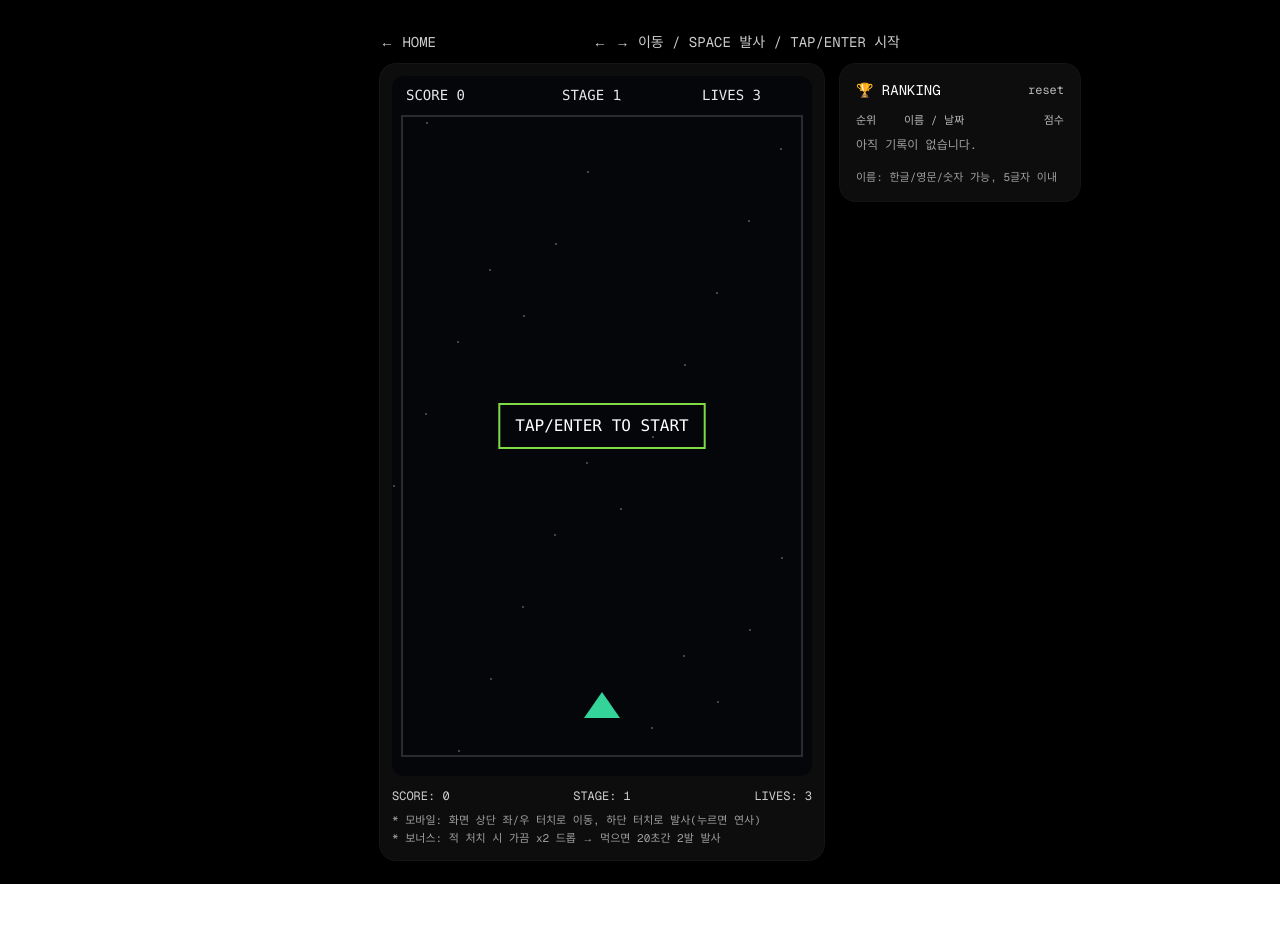
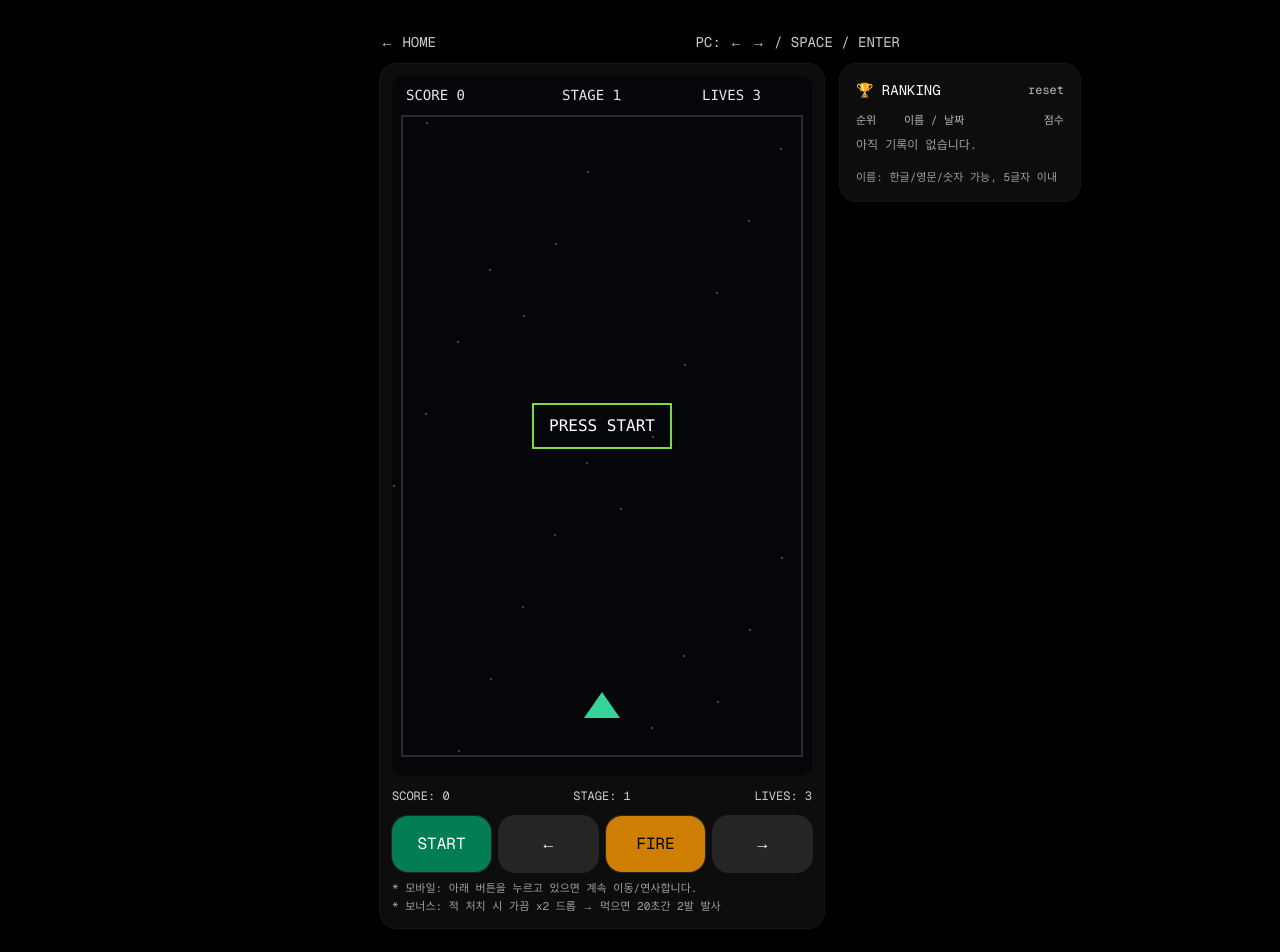
Before and after one commit to btollotus/cal-test-01, a Next.js app: page /galaga in a window 1280 px wide. Before the commit the page ends 884 px from the top, so only its background shows below. Built offline with nearby package versions, Linux system fonts and the light colour scheme.

Commit message:
deploy: intro + online stats

```diff
--- a/app/galaga/page.tsx
+++ b/app/galaga/page.tsx
@@ -43,7 +43,6 @@ const STORAGE_KEY = 'jdg_galaga_leaderboard_v1';
 const MAX_NAME_LEN = 5;
 const MAX_RANK = 20;
 
-// 기준 캔버스(게임 로직은 이 좌표계로 동작)
 const BASE_W = 420;
 const BASE_H = 700;
 
@@ -61,12 +60,6 @@ function formatKST(iso: string) {
   return `${yyyy}-${mm}-${dd} ${hh}:${mi}`;
 }
 
-/**
- * ✅ 한글 5자까지 확실히
- * - 공백 제거
- * - 허용: 한글/영문/숫자/_-
- * - 길이: 최대 5 "글자" (JS는 한글도 1글자=1 length)
- */
 function sanitizeName(input: string) {
   const noSpace = input.replace(/\s+/g, '');
   const only = noSpace.replace(/[^0-9A-Za-z가-힣_-]/g, '');
@@ -145,7 +138,6 @@ export default function GalagaPage() {
   const canvasRef = useRef<HTMLCanvasElement | null>(null);
   const rafRef = useRef<number | null>(null);
 
-  // ✅ 모바일 반응형: 캔버스 실제 표시 크기(px)
   const [viewSize, setViewSize] = useState({ w: BASE_W, h: BASE_H });
 
   const sfx = useSfx();
@@ -163,6 +155,15 @@ export default function GalagaPage() {
 
   const [nameInput, setNameInput] = useState('');
   const [leaderboard, setLeaderboard] = useState<RankRow[]>([]);
+
+  // ✅ 모바일 버튼용 키 상태를 ref로 들고 있음(게임루프는 1번만 등록되므로)
+  const mobileKeysRef = useRef({ left: false, right: false, fire: false });
+  const setMobileKey = (k: 'left' | 'right' | 'fire', v: boolean) => {
+    mobileKeysRef.current[k] = v;
+  };
+  const clearMobileKeys = () => {
+    mobileKeysRef.current = { left: false, right: false, fire: false };
+  };
 
   useEffect(() => {
     try {
@@ -186,12 +187,11 @@ export default function GalagaPage() {
     return copy.slice(0, MAX_RANK);
   }, [leaderboard]);
 
-  // ✅ 화면 폭에 맞춰 캔버스 표시 크기 계산 (갤럭시 포함)
+  // ✅ 화면 폭에 맞춰 캔버스 표시 크기 계산
   useEffect(() => {
     const calc = () => {
-      // 화면 양 옆 여백 고려 (p-6 등)
       const vw = window.innerWidth;
-      const maxW = Math.min(520, vw - 24); // 12px*2 정도 안전
+      const maxW = Math.min(520, vw - 24);
       const w = Math.max(320, Math.min(BASE_W, maxW));
       const h = Math.round((w / BASE_W) * BASE_H);
       setViewSize({ w, h });
@@ -208,7 +208,6 @@ export default function GalagaPage() {
     const ctx = canvas.getContext('2d');
     if (!ctx) return;
 
-    // ✅ 내부 해상도는 BASE 좌표계로 고정 (로직 안정)
     const dpr = Math.max(1, Math.floor(window.devicePixelRatio || 1));
     canvas.width = BASE_W * dpr;
     canvas.height = BASE_H * dpr;
@@ -225,7 +224,9 @@ export default function GalagaPage() {
     let explosions: Explosion[] = [];
     let powerUps: PowerUp[] = [];
 
+    // 키보드/모바일 버튼을 합친 최종 키 상태(로컬)
     let keys = { left: false, right: false, fire: false };
+
     let fireCooldown = 0;
     let t = 0;
 
@@ -389,44 +390,7 @@ export default function GalagaPage() {
       sfx.shoot();
     };
 
-    // ✅ 모바일 터치 조작(추가)
-    // - 화면 왼쪽: 왼쪽 이동, 오른쪽: 오른쪽 이동
-    // - 하단 35% 영역 탭: 발사 (누르고 있으면 연사)
-    const pointerToGame = (clientX: number, clientY: number) => {
-      const rect = canvas.getBoundingClientRect();
-      const x = ((clientX - rect.left) / rect.width) * W;
-      const y = ((clientY - rect.top) / rect.height) * H;
-      return { x, y };
-    };
-
-    const onPointerDown = (e: PointerEvent) => {
-      sfx.unlock();
-      const { x, y } = pointerToGame(e.clientX, e.clientY);
-
-      // submit 모달이면 무시
-      if (statusRef.current === 'submit') return;
-
-      // ready/over면 탭으로 시작도 가능
-      if (statusRef.current === 'ready' || statusRef.current === 'over') {
-        start();
-        return;
-      }
-
-      if (y > H * 0.65) {
-        keys.fire = true;
-      } else {
-        keys.left = x < W / 2;
-        keys.right = x >= W / 2;
-      }
-    };
-
-    const onPointerUp = () => {
-      keys.left = false;
-      keys.right = false;
-      keys.fire = false;
-    };
-
-    // 키보드 입력
+    // 키보드
     const onKeyDown = (e: KeyboardEvent) => {
       if (e.key === 'ArrowLeft') keys.left = true;
       if (e.key === 'ArrowRight') keys.right = true;
@@ -445,12 +409,23 @@ export default function GalagaPage() {
 
     window.addEventListener('keydown', onKeyDown);
     window.addEventListener('keyup', onKeyUp);
-    canvas.addEventListener('pointerdown', onPointerDown);
-    window.addEventListener('pointerup', onPointerUp);
-    window.addEventListener('pointercancel', onPointerUp);
 
     const loop = () => {
       rafRef.current = requestAnimationFrame(loop);
+
+      // ✅ 모바일 버튼 상태를 매 프레임 합산
+      const mk = mobileKeysRef.current;
+      const st = statusRef.current;
+      if (st !== 'playing') {
+        // 게임 중이 아니면 이동/발사 입력은 무시
+        keys.fire = keys.fire && false;
+        keys.left = keys.left && false;
+        keys.right = keys.right && false;
+      } else {
+        keys.left = keys.left || mk.left;
+        keys.right = keys.right || mk.right;
+        keys.fire = keys.fire || mk.fire;
+      }
 
       if (doubleShot && Date.now() > doubleShotUntil) {
         doubleShot = false;
@@ -480,11 +455,11 @@ export default function GalagaPage() {
         ctx.fillText(`DOUBLE x2 (${remain}s)`, 14, 44);
       }
 
-      const st = statusRef.current;
+      // ready/over 안내
       if (!running && (st === 'ready' || st === 'over')) {
         ctx.fillStyle = '#ffffff';
         ctx.font = '16px ui-monospace, SFMono-Regular, Menlo, monospace';
-        const msg = st === 'over' ? 'GAME OVER - TAP/ENTER' : 'TAP/ENTER TO START';
+        const msg = st === 'over' ? 'GAME OVER - PRESS START' : 'PRESS START';
         const mw = ctx.measureText(msg).width;
         const bx = (W - mw) / 2 - 16;
         const by = H / 2 - 22;
@@ -523,7 +498,7 @@ export default function GalagaPage() {
           startDives(count);
         }
 
-        // 적 업데이트
+        // 적
         enemies.forEach((e, idx) => {
           if (!e.alive) return;
 
@@ -545,7 +520,7 @@ export default function GalagaPage() {
           }
         });
 
-        // 파워업 업데이트
+        // 파워업
         powerUps.forEach((p) => {
           if (!p.alive) return;
           p.y += p.vy;
@@ -655,6 +630,10 @@ export default function GalagaPage() {
       // 프레임
       ctx.strokeStyle = 'rgba(255,255,255,0.15)';
       ctx.strokeRect(10, 40, W - 20, H - 60);
+
+      // ✅ 다음 프레임을 위해 키보드키는 유지되지만, 모바일키는 버튼up에서 끄는 방식이라 그대로 둠
+      // keys는 키보드 상태가 남아있을 수 있어, 모바일키와 OR 처리한 뒤 다음 프레임에서도 키보드는 유지됨(의도)
+      // (모바일키는 ref에서 관리)
     };
 
     loop();
@@ -663,9 +642,6 @@ export default function GalagaPage() {
       if (rafRef.current) cancelAnimationFrame(rafRef.current);
       window.removeEventListener('keydown', onKeyDown);
       window.removeEventListener('keyup', onKeyUp);
-      canvas.removeEventListener('pointerdown', onPointerDown);
-      window.removeEventListener('pointerup', onPointerUp);
-      window.removeEventListener('pointercancel', onPointerUp);
     };
     // eslint-disable-next-line react-hooks/exhaustive-deps
   }, []);
@@ -688,9 +664,26 @@ export default function GalagaPage() {
     saveLeaderboard(next);
     setNameInput('');
     setStatusSafe('over');
+
+    // 모달 닫힐 때 혹시 눌린 키 남아있으면 초기화
+    clearMobileKeys();
   };
 
   const resetRanking = () => saveLeaderboard([]);
+
+  const startByButton = async () => {
+    await sfx.unlock();
+    // 게임은 엔진 내부 start가 처리하지만, UI상에서 ready/over일 때만 의미
+    // ENTER 대신 안내: 캔버스는 텍스트만 표시되고, 실제 시작은 키보드 Enter 또는 버튼으로 트리거가 필요
+    // 그래서 간단히 상태를 건드리지 않고, "키보드 없는 환경"을 위해: 가짜 Enter 이벤트 대신,
+    // submit 모달 아닐 때 ready/over면 페이지 리로드 없이 시작하도록 'keydown Enter'를 디스패치.
+    // (가장 간단하게 기존 start 로직을 타게 함)
+    window.dispatchEvent(new KeyboardEvent('keydown', { key: 'Enter' }));
+  };
+
+  // 공통 버튼 스타일
+  const padBtn =
+    'select-none touch-none rounded-2xl px-4 py-4 font-mono text-base shadow-[0_0_0_1px_rgba(255,255,255,0.10)] active:scale-[0.98] transition';
 
   return (
     <div className="min-h-screen bg-black text-white flex flex-col items-center justify-start gap-3 p-3 sm:p-6">
@@ -698,25 +691,61 @@ export default function GalagaPage() {
         <Link href="/" className="text-sm font-mono opacity-80 hover:opacity-100">
           ← HOME
         </Link>
-        <div className="text-[12px] sm:text-sm font-mono opacity-80">← → 이동 / SPACE 발사 / TAP/ENTER 시작</div>
+        <div className="text-[12px] sm:text-sm font-mono opacity-80">PC: ← → / SPACE / ENTER</div>
       </div>
 
-      {/* ✅ 모바일: 세로, 데스크탑: 가로 */}
       <div className="w-full max-w-[520px] grid grid-cols-1 sm:grid-cols-[1fr_240px] gap-3 sm:gap-4 items-start">
         {/* GAME */}
         <div className="rounded-2xl p-3 bg-white/5 shadow-[0_0_0_1px_rgba(255,255,255,0.08)]">
-          <canvas
-            ref={canvasRef}
-            className="rounded-xl block"
-            style={{ width: `${viewSize.w}px`, height: `${viewSize.h}px` }}
-          />
+          <canvas ref={canvasRef} className="rounded-xl block" style={{ width: `${viewSize.w}px`, height: `${viewSize.h}px` }} />
           <div className="mt-3 flex items-center justify-between text-xs font-mono opacity-80">
             <div>SCORE: {score}</div>
             <div>STAGE: {stage}</div>
             <div>LIVES: {lives}</div>
           </div>
+
+          {/* ✅ 모바일 조작 패드 */}
+          <div className="mt-3 grid grid-cols-4 gap-2">
+            <button
+              onClick={startByButton}
+              className={`${padBtn} col-span-1 bg-emerald-600/80 hover:bg-emerald-600`}
+            >
+              START
+            </button>
+
+            <button
+              className={`${padBtn} bg-white/10`}
+              onPointerDown={() => setMobileKey('left', true)}
+              onPointerUp={() => setMobileKey('left', false)}
+              onPointerCancel={() => setMobileKey('left', false)}
+              onPointerLeave={() => setMobileKey('left', false)}
+            >
+              ←
+            </button>
+
+            <button
+              className={`${padBtn} bg-amber-500/80 hover:bg-amber-500 text-black`}
+              onPointerDown={() => setMobileKey('fire', true)}
+              onPointerUp={() => setMobileKey('fire', false)}
+              onPointerCancel={() => setMobileKey('fire', false)}
+              onPointerLeave={() => setMobileKey('fire', false)}
+            >
+              FIRE
+            </button>
+
+            <button
+              className={`${padBtn} bg-white/10`}
+              onPointerDown={() => setMobileKey('right', true)}
+              onPointerUp={() => setMobileKey('right', false)}
+              onPointerCancel={() => setMobileKey('right', false)}
+              onPointerLeave={() => setMobileKey('right', false)}
+            >
+              →
+            </button>
+          </div>
+
           <div className="mt-2 text-[11px] font-mono opacity-60 leading-relaxed">
-            * 모바일: 화면 상단 좌/우 터치로 이동, 하단 터치로 발사(누르면 연사)<br />
+            * 모바일: 아래 버튼을 누르고 있으면 계속 이동/연사합니다.<br />
             * 보너스: 적 처치 시 가끔 x2 드롭 → 먹으면 20초간 2발 발사
           </div>
         </div>
@@ -803,6 +832,7 @@ export default function GalagaPage() {
                 onClick={() => {
                   setNameInput('');
                   setStatusSafe('over');
+                  clearMobileKeys();
                 }}
                 className="rounded-lg bg-zinc-700 px-3 py-3 text-sm font-mono hover:bg-zinc-600 active:bg-zinc-500"
               >
@@ -811,8 +841,7 @@ export default function GalagaPage() {
             </div>
 
             <div className="mt-3 text-[11px] font-mono opacity-60 leading-relaxed">
-              모바일에서도 한글 입력 가능합니다.<br />
-              (키보드가 안 뜨면 입력창을 한 번 더 탭하세요)
+              모바일에서도 한글 입력 가능합니다.
             </div>
           </div>
         </div>
```
